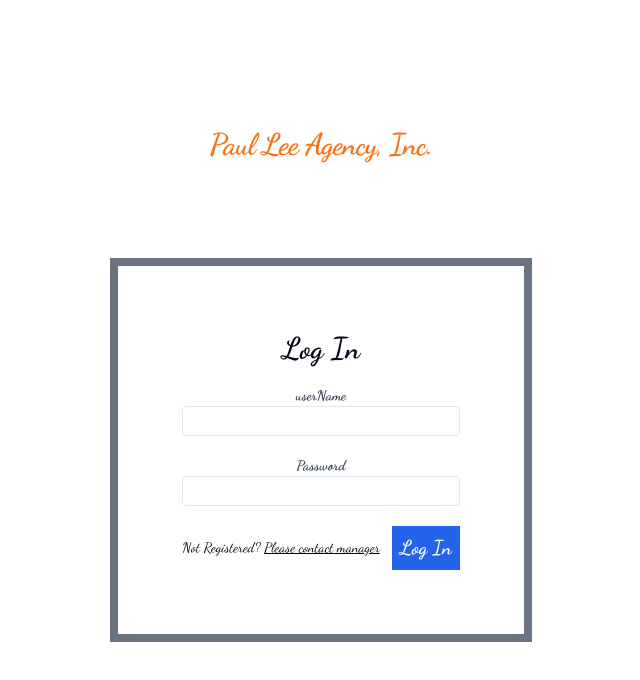
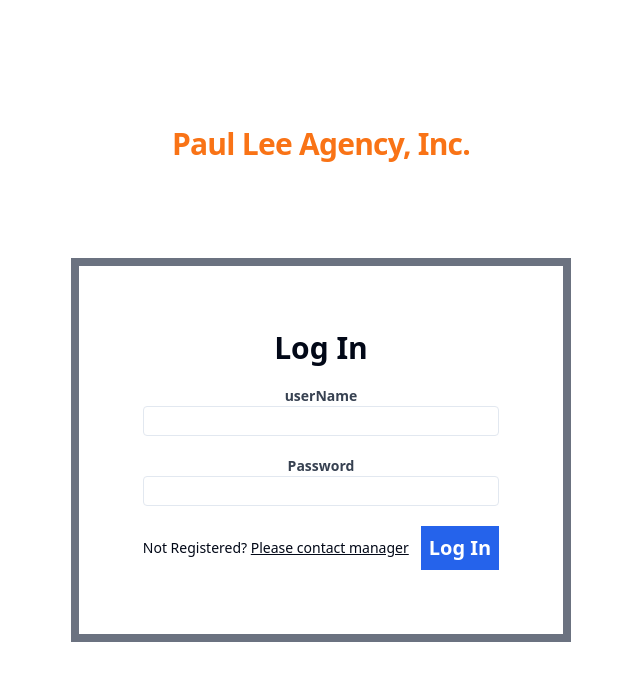
Before and after one commit to RiRi9527/mern-ezcheck-app-frontend, a React (Vite) app: page / in a window 1280 px wide. Shown: the top 680 px of the page, without its empty margins (319-959 px from the left). Built offline with nearby package versions, Linux system fonts and the light colour scheme; no server answers; a web font is replaced by a local one.

Commit message:
change font style

```diff
--- a/tailwind.config.js
+++ b/tailwind.config.js
@@ -10,7 +10,7 @@ module.exports = {
   prefix: "",
   theme: {
     fontFamily: {
-      sans: ['"Dancing Script", "cursive"'],
+      // sans: ['"Dancing Script", "cursive"'],
       // DancingScript: ['"Dancing Script", "cursive"'],
     },
     container: {
```
